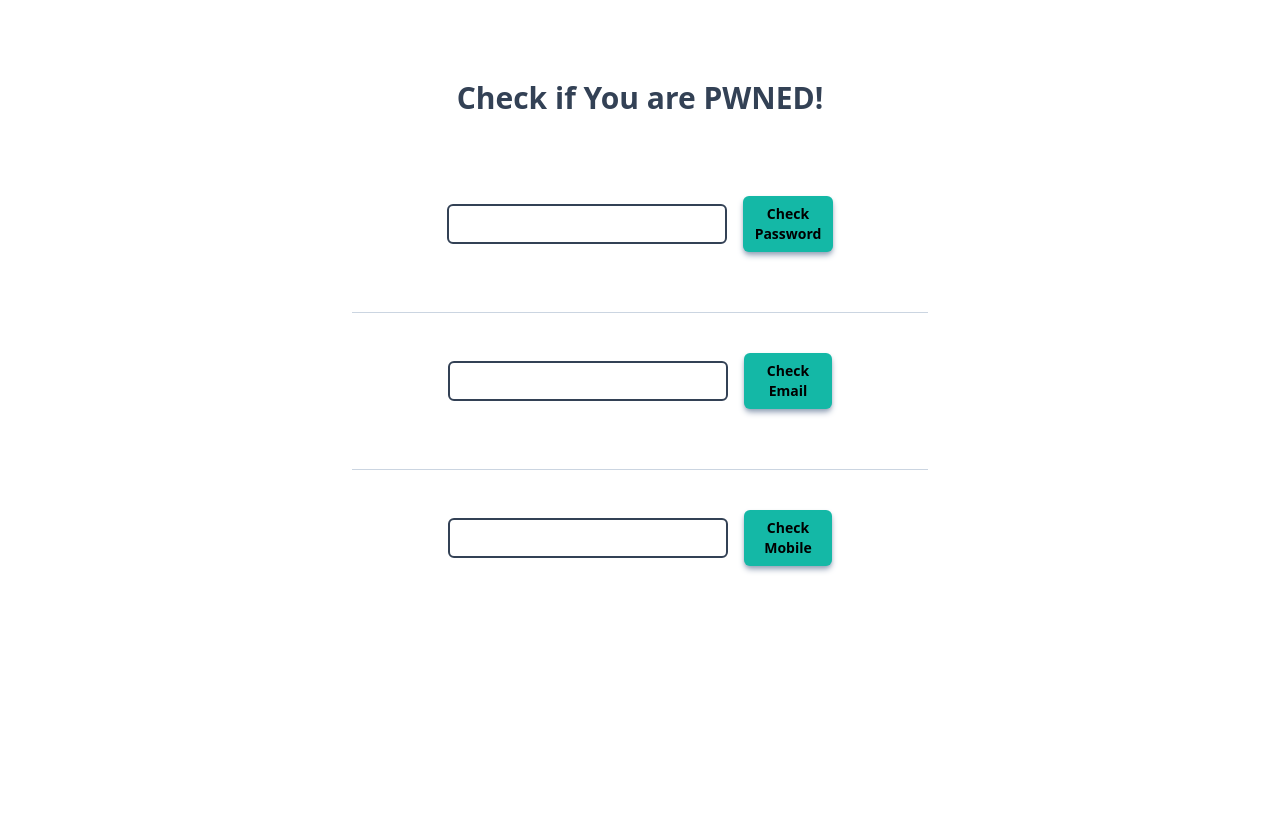
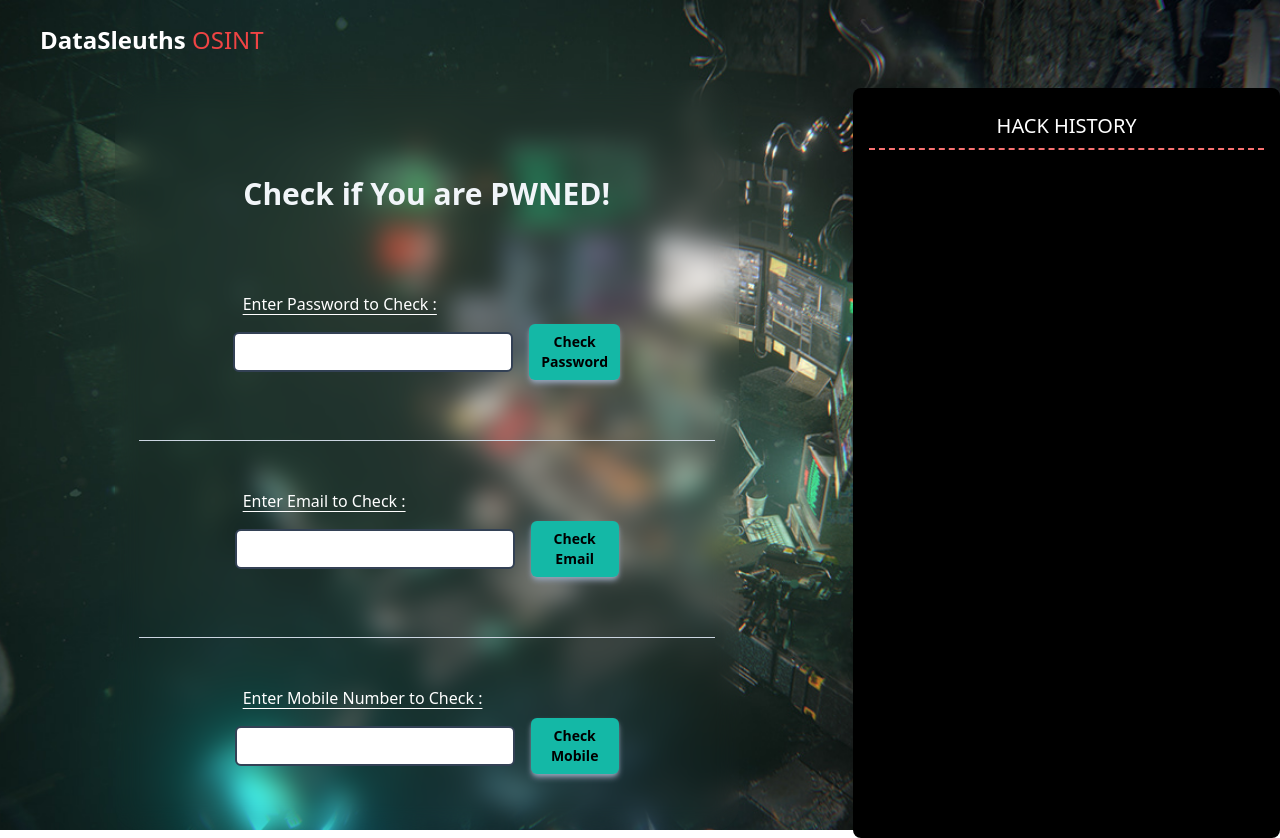
Before and after one commit to VikkramStark/beenpwned, a Flask app: page / in a window 1280 px wide. Before the commit the page ends 573 px from the top, so only its background shows below. Run offline with Flask 3, Linux system fonts and the light colour scheme; some libraries are stand-ins or nearby versions.

Commit message:
FrontEnd Changes

```diff
--- a/templates/index.html
+++ b/templates/index.html
@@ -7,10 +7,20 @@
 
     <script src="https://cdn.tailwindcss.com"></script>
 </head>
-<body>
-    <h2 class = "text-center font-semibold text-slate-700 my-10 text-3xl mt-20 mb-20">Check if You are PWNED!</h2>
+<body class = "min-h-screen">
+    <nav class = "flex px-4 py-2">
+        <div class="logo py-4 px-6">
+            <h2 class = "text-white text-2xl"><span class = "font-semibold">DataSleuths </span><span class = "text-red-500">OSINT</span> </h2>
+        </div>
+    </nav>
+
+    <div class = "grid grid-cols-3">
+
+        <div class = "max-w-2xl mx-auto rounded-3xl backdrop-blur-md py-4 px-6 col-span-2">
+            <h2 class = "text-center font-semibold text-slate-100 my-10 text-3xl mt-20 mb-20 backdrop-blur-xl">Check if You are PWNED!</h2>
 
             <div class = "container mx-auto mt-10 password-container max-w-xl pb-10 md:px-24">
+                <h2 class = "my-2 text-white px-2 underline underline-offset-4">Enter Password to Check :</h2>
                 <form class = "flex justify-center items-center gap-x-4" onsubmit="(e) => checkpassword(e)">
                     <input type="text" id = "password" class = "px-2 py-1 border-2 border-slate-700 rounded-md text-lg " name = "password" required />
                     <button class = "px-3 py-2 bg-teal-500 rounded-md hover:bg-teal-600 shadow-md shadow-slate-400 focus:shadow-sm text-sm font-semibold" type = "submit" id = "pwdsbt">Check Password</button>
@@ -20,6 +30,7 @@
 
             <div class = "container mx-auto mt-5 pt-10 email-container max-w-xl border-t pb-10 border-slate-300 md:px-24">
                 <!-- <h2 class = "text-center font-semibold text-slate-700 my-10 text-3xl">Check if You are PWNED!</h2> -->
+                <h2 class = "my-2 text-white px-2 underline underline-offset-4">Enter Email to Check :</h2>
                 <form class = "flex justify-center items-center gap-x-4" onsubmit = "(e) => checkemail(e)">
                     <input type="email" id = "email" class = "px-2 py-1 border-2 border-slate-700 rounded-md text-lg " name = "email" required />
                     <button class = "px-3 py-2 bg-teal-500 rounded-md hover:bg-teal-600 shadow-md shadow-slate-400 focus:shadow-sm text-sm font-semibold" type = "submit" id = "emailsbt" >Check Email</button>
@@ -29,11 +40,23 @@
 
             <div class = "container mx-auto mt-5 pt-10 phone-container max-w-xl border-t pb-10 border-slate-300 md:px-24">
                 <!-- <h2 class = "text-center font-semibold text-slate-700 my-10 text-3xl">Check if You are PWNED!</h2> -->
+                <h2 class = "my-2 text-white px-2 underline underline-offset-4">Enter Mobile Number to Check :</h2>
                 <form class = "flex justify-center items-center gap-x-4" onsubmit = "(e) => checkphone(e)">
                     <input type="text" id = "phone" class = "px-2 py-1 border-2 border-slate-700 rounded-md text-lg remove-arrow" name = "number" required />
                     <button class = "px-3 py-2 bg-teal-500 rounded-md hover:bg-teal-600 shadow-md shadow-slate-400 focus:shadow-sm text-sm font-semibold" type = "submit" id = "phonesbt" >Check Mobile</button>
                 </form>
                 <div class = "flex justify-center phone-feedback"></div>
+            </div>
+        </div>
+
+        <div class = "bg-black h-full px-4 rounded-lg py-4 my-2">
+            <h2 class = "text-xl uppercase text-center text-white border-b-2 border-dashed py-2 border-red-400">Hack History</h2>
+
+            <div id = "history">
+                <h2 class = "">This is A history</h2>
+            </div>
+        </div>
+
     </div>
 
 
@@ -69,6 +92,7 @@
             })
             .then(data => data.json())
             .then(data => {
+                writeHistory(data);
                 console.log(data);
                 if(data.breached){
                     console.log("Breached!!");
@@ -114,6 +138,7 @@
             .then(data => data.json())
             .then(data => {
                 console.log(data);
+                writeHistory(data);
                 if(data.breached){
                     console.log("Breached!!");
                     let s = document.createElement("span");
@@ -165,6 +190,7 @@
             })
             .then(data => data.json())
             .then(data => {
+                writeHistory(data);
                 console.log(data);
                 if(data.breached){
                     console.log("Breached!!");
@@ -187,6 +213,21 @@
         phone_btn.addEventListener("click", checkphone);
 
 
+        const history = document.querySelector("#history");
+
+        function writeHistory(message){
+            let h = document.createElement("h2");
+            h.innerText = JSON.stringify(message);
+            h.classList.add("history-track");
+            if(message["breached"]){
+                h.classList.add("text-red-600")
+            }else{
+                h.classList.add("text-teal-700")
+            }
+            history.appendChild(h);
+        }
+
+
 
 
     </script>
@@ -202,6 +243,18 @@
       }
     }
 
+    body{
+        background-image:url("{{url_for('static', filename = 'cyber.jpg')}}");
+        background-repeat:no-repeat;
+        background-size:cover;
+        background-position:50% 50%;
+    }
+
+    .history-track{
+        @apply text-center py-3 border-b border-slate-400;
+    }
+
+
     .remove-arrow::-webkit-inner-spin-button,
     .remove-arrow::-webkit-outer-spin-button {
         -webkit-appearance: none;
@@ -210,6 +263,8 @@
     .remove-arrow {
         -moz-appearance: textfield;
     }
+
+
   </style>
 
 </body>
```
Also changed, not shown: static/cyber.jpg (added). Lines whose indentation alone changed are shown as unchanged.
